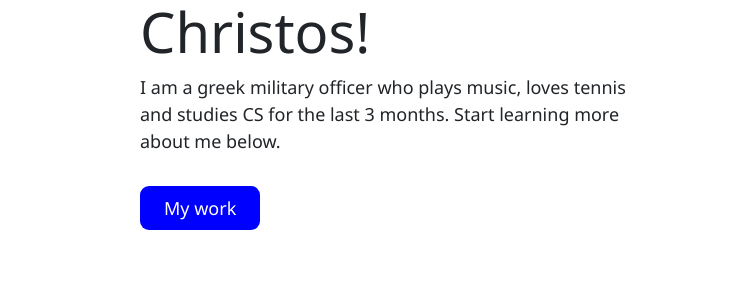
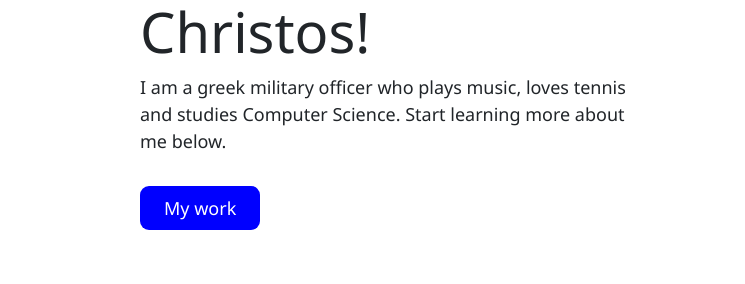
Before and after one commit to christosgkoutzis/About-me, a plain HTML site: page index.html in a window 1280 px wide. Shown: the part 206-490 px from the top of the page, 0-745 px from the left. Drawn offline with nearby package versions, Linux system fonts and the light colour scheme; grey boxes are pictures that could not be loaded.

Commit message:
Updated README file

```diff
--- a/index.html
+++ b/index.html
@@ -48,7 +48,7 @@
                 <div class="hero-information">
                     <h6 id="over-header">CS50's Problem Set 8: Homepage</h6>
                     <h2 id="header">Hey there, I am Christos!</h2>
-                    <p id="description">I am a greek military officer who plays music, loves tennis and studies CS for the last 3 months. Start learning more about me below.</p>
+                    <p id="description">I am a greek military officer who plays music, loves tennis and studies Computer Science. Start learning more about me below.</p>
                     <a class="tour-button" href="work.html">My work</a>
                 </div>
                 <div id="hero-picture-container">
```
Also changed, not shown: 1 other file.
